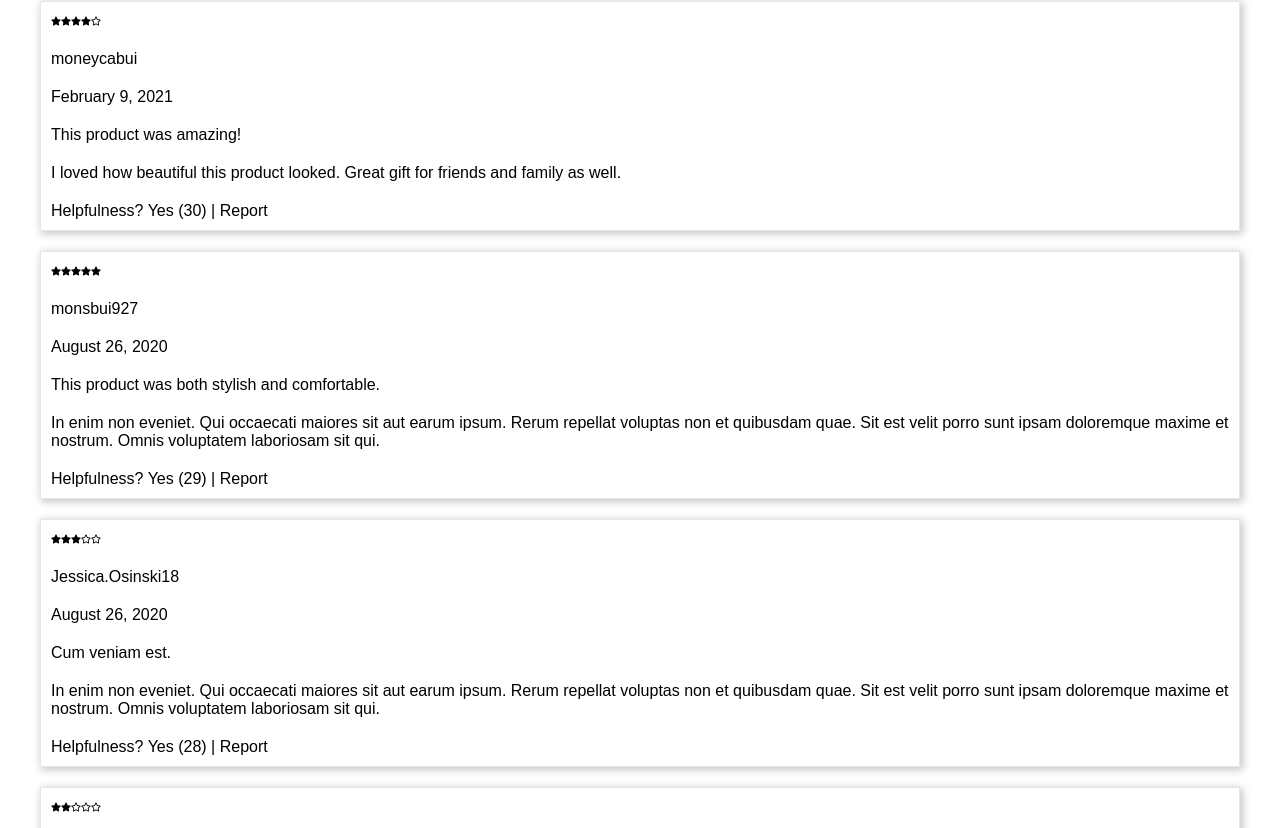
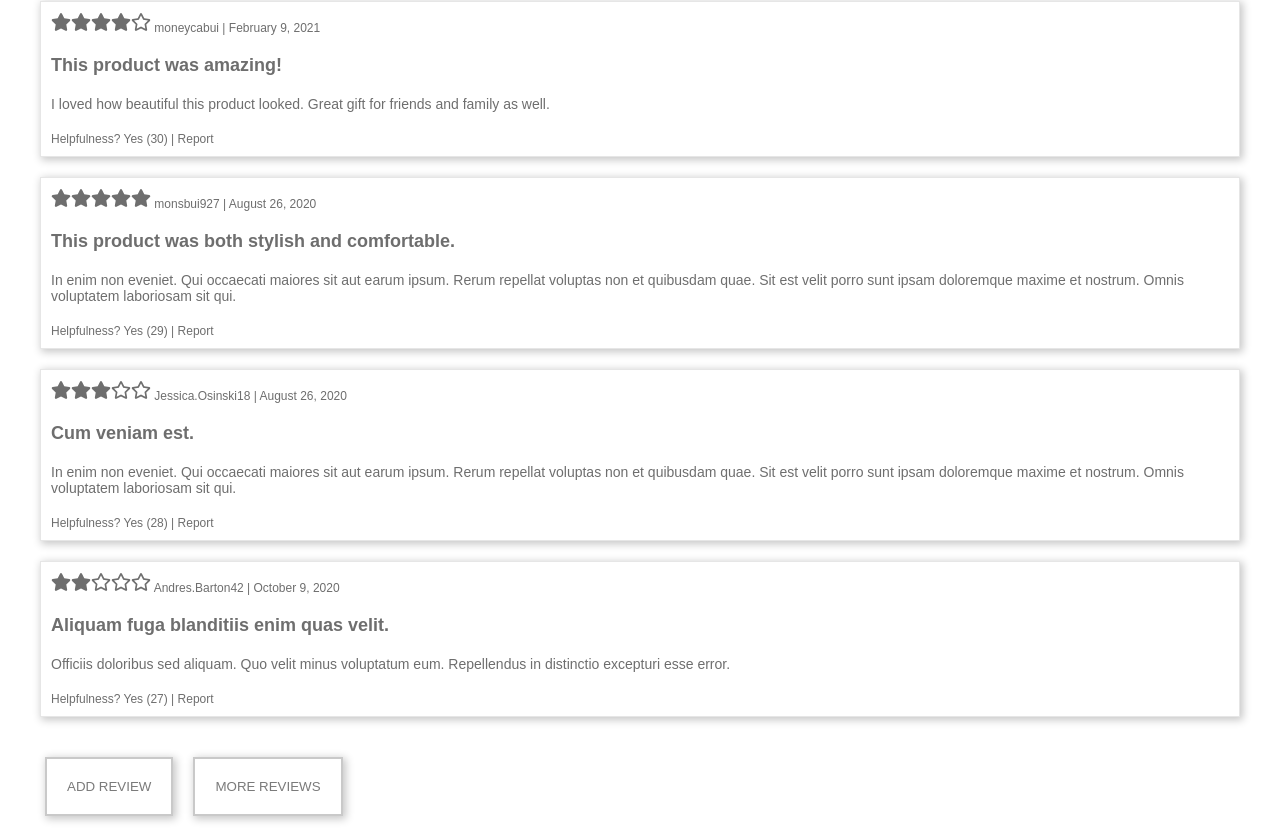
Before and after one commit to 7-Oscillating-Owls/hoo-dunit, a React app: page / in a window 1280 px wide. Shown: the part 2092-2920 px from the top of the page. Built offline with nearby package versions, Linux system fonts and the light colour scheme; no server answers.

Commit message:
Improved tile styling and hover effects

```diff
--- a/client/src/components/ReviewTileDate/index.jsx
+++ b/client/src/components/ReviewTileDate/index.jsx
@@ -10,7 +10,7 @@ const ReviewTileDate = (props) => {
   const year = newDate.getFullYear();
   const formattedDate = `${month} ${day}, ${year}`;
   return (
-    <div>{formattedDate}</div>
+    <span>{formattedDate}</span>
   );
 };
 
--- a/client/src/components/ReviewTileStars/index.jsx
+++ b/client/src/components/ReviewTileStars/index.jsx
@@ -5,10 +5,10 @@ const ReviewTileStars = (props) => {
   const { ratings } = props;
   const remainingStars = 5 - ratings;
   return (
-    <div>
-      {[...Array(ratings)].map((star) => <FaStar size={10} key={star} />)}
-      {[...Array(remainingStars)].map((star) => <FaRegStar size={10} key={star} />)}
-    </div>
+    <span>
+      {[...Array(ratings)].map((star) => <FaStar size={20} key={star} />)}
+      {[...Array(remainingStars)].map((star) => <FaRegStar size={20} key={star} />)}
+    </span>
   );
 };
 
--- a/client/src/components/ReviewTiles/ReviewTiles.css
+++ b/client/src/components/ReviewTiles/ReviewTiles.css
@@ -1,6 +1,7 @@
 .reviewTiles {
   padding: 10px;
   margin: 20px 5px;
+  font-size: 12px;
   display: grid;
   border: 1px solid #E6E6E6;
   box-sizing: border-box;
@@ -14,3 +15,20 @@
 .reviewTiles:focus {
   transform: scale(1.02, 1.05);
 }
+
+.tileSummary {
+  font-weight: 900;
+  font-size: 18px;
+}
+
+.tileBody {
+  font-size: 14px;
+}
+
+.tileHeader {
+  justify-content: space-between;
+}
+
+.nameAndDate {
+  /* float: right; */
+}
--- a/client/src/components/ReviewTiles/index.jsx
+++ b/client/src/components/ReviewTiles/index.jsx
@@ -8,15 +8,15 @@ const ReviewTiles = ({ review }) => {
   const { rating, reviewer_name, date, summary, body, helpfulness } = review;
   return (
     <div className={styles.reviewTiles}>
-      <div>
-        <ReviewTileStars ratings={rating} />
+      <div className={styles.tileHeader}>
+        <ReviewTileStars className={styles.starRating} ratings={rating} />
+        <span className={styles.nameAndDate}>
+          {` ${reviewer_name} | `}
+          <ReviewTileDate date={date} />
+        </span>
       </div>
-      <div>{reviewer_name}</div>
-      <div>
-        <ReviewTileDate date={date} />
-      </div>
-      <div>{summary}</div>
-      <div>{body}</div>
+      <div className={styles.tileSummary}>{summary}</div>
+      <div className={styles.tileBody}>{body}</div>
       <div>
         Helpfulness? Yes (
         {helpfulness}
--- a/client/src/components/ReviewsAddForm/ReviewsAddForm.css
+++ b/client/src/components/ReviewsAddForm/ReviewsAddForm.css
@@ -5,12 +5,14 @@
 }
 
 .addButton {
-  background-color: white;
   padding: 15px 20px;
   margin: 0 5px;
+  background-color: white;
+  color: #7A7A7A;
   border: 2px solid #C9C9C9;
   cursor: pointer;
   box-shadow: 2px 2px 8px 1px #C7C7C7;
+  text-transform: uppercase;
 }
 
 .xButton {
@@ -20,13 +22,15 @@
 }
 
 .closeModalButton {
+  padding: 15px 20px;
+  margin: 0 30px;
   justify-content: space-around;
   background-color: white;
-  padding: 15px 20px;
-  margin: 0 30px;
+  color: #7A7A7A;
   border: 2px solid #C9C9C9;
   cursor: pointer;
   box-shadow: 2px 2px 8px 1px #C7C7C7;
+  text-transform: uppercase;
 }
 
 .xButton {
@@ -41,10 +45,8 @@
 .closeModalButton:hover,
 .addButton:focus,
 .closeModalButton:focus {
-  background-color: #828282;
-  color: white;
-  border-color: #828282;
-  font-style: italic;
+  font-weight: 900;
+  transform: scale(1.02, 1.05);
 }
 
 input {
--- a/client/src/components/ReviewsList/ReviewsList.css
+++ b/client/src/components/ReviewsList/ReviewsList.css
@@ -1,4 +1,5 @@
 .reviewsList {
+  color: #6E6E6E;
   display: grid;
   box-sizing: border-box;
   grid-gap: 20px;
--- a/client/src/components/ReviewsMoreReviews/ReviewsMoreReviews.css
+++ b/client/src/components/ReviewsMoreReviews/ReviewsMoreReviews.css
@@ -5,19 +5,19 @@
 .moreButton, .modalAddButton {
   justify-content: center;
   background-color: white;
+  color: #7A7A7A;
   padding: 20px;
   margin: 0 10px;
   border: 2px solid #C9C9C9;
   cursor: pointer;
   box-shadow: 2px 2px 8px 1px #C7C7C7;
+  text-transform: uppercase;
 }
 
 .moreButton:hover,
 .modalAddButton:hover,
 .moreButton:focus,
 .modalAddButton:focus {
-  background-color: #828282;
-  color: white;
-  border-color: #828282;
-  font-style: italic;
+  font-weight: 900;
+  transform: scale(1.02, 1.05);
 }
```
Also changed, not shown: client/src/components/ReviewTileStars/ReviewTileStars.css (deleted).
